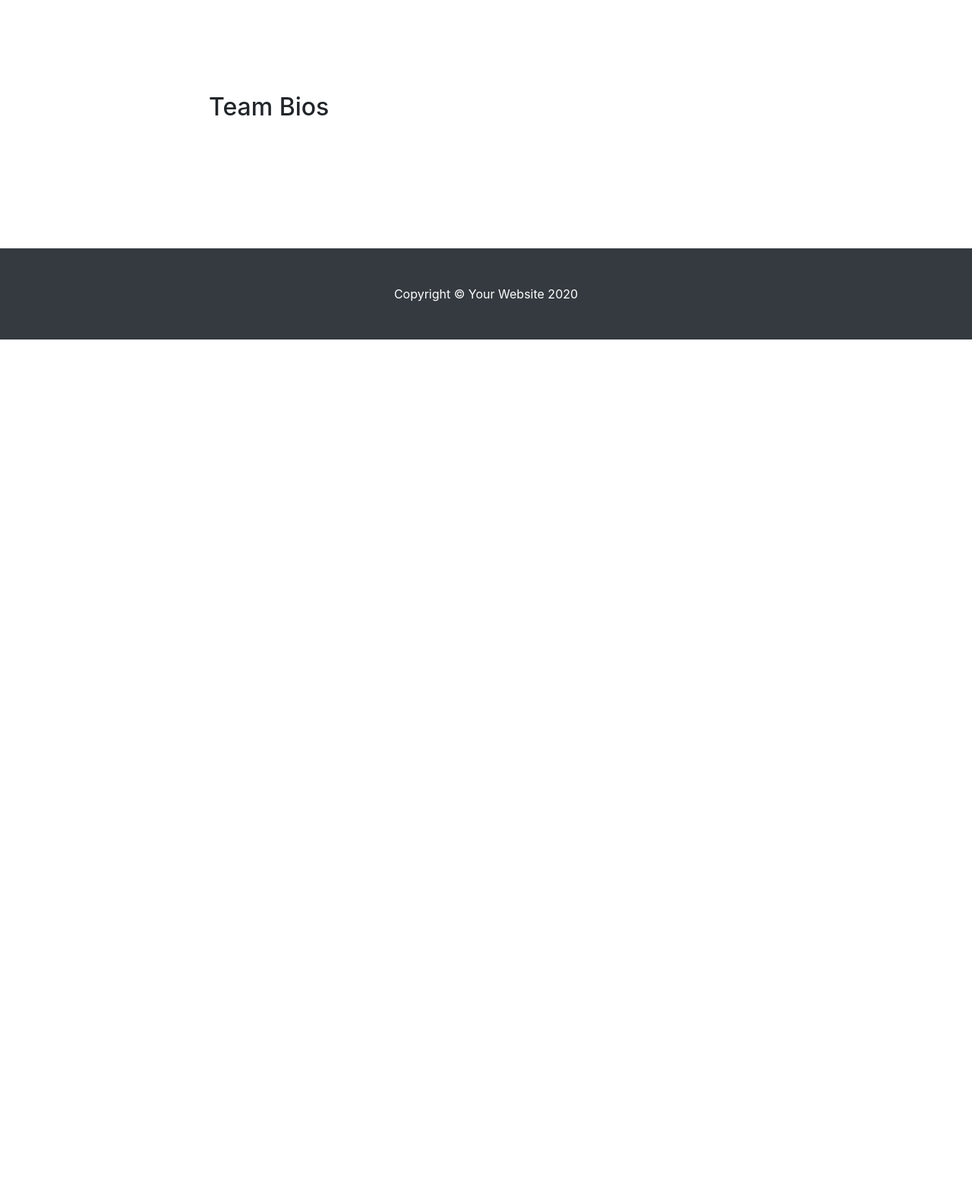
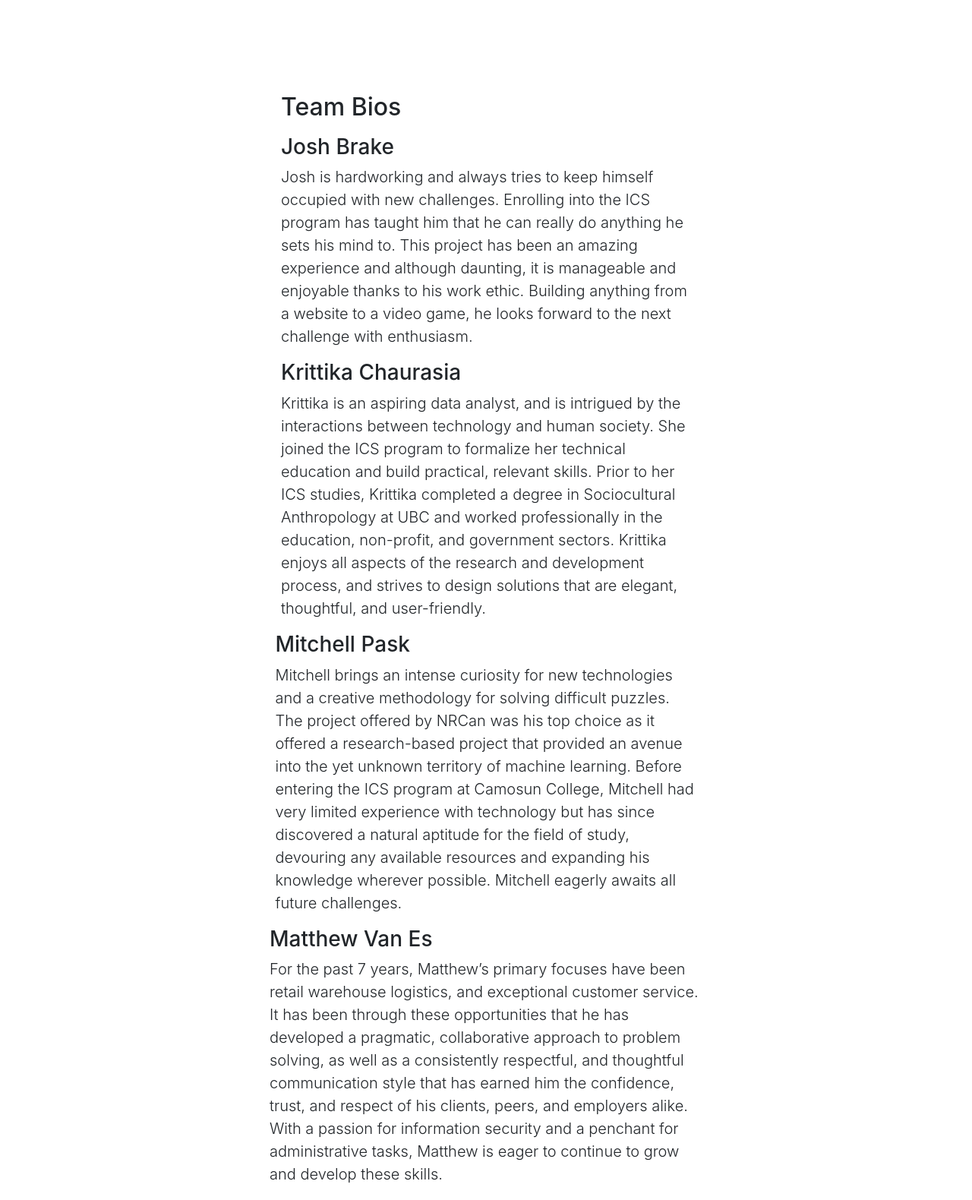
Before and after one commit to teamfourtrees/eportfolio, a website with bundled scripts: page index.html in a window 1280 px wide. Shown: the part 3340-4920 px from the top of the page at 76% size. Before the commit the page ends 3787 px from the top, so only its background shows below. Built offline with nearby package versions, Linux system fonts and the light colour scheme.

Commit message:
added group photos and desc

```diff
--- a/index.html
+++ b/index.html
@@ -130,12 +130,33 @@
 
   <section id="teambios">
     <div class="container">
+      <!--Josh's Row-->
       <div class="row">
-        <div class="col-lg-8 mx-auto">
+        <div class="col-lg-6 mx-auto">
           <h2>Team Bios</h2>
           <p class="lead">
-            </p>
+          <h3>Josh Brake</h3>
+          <p class="lead">Josh is hardworking and always tries to keep himself occupied with new challenges. Enrolling into the ICS program has taught him that he can really do anything he sets his mind to. This project has been an amazing experience and although daunting, it is manageable and enjoyable thanks to his work ethic. Building anything from a website to a video game, he looks forward to the next challenge with enthusiasm.</p>
+          </p>
         </div>
+      </div>
+      <!-- Krittika's Row -->
+      <div class="row">
+        <div class="col-lg-6 mx-auto">
+          <h3>Krittika Chaurasia</h3>
+          <p class="lead">Krittika is an aspiring data analyst, and is intrigued by the interactions between technology and human society. She joined the ICS program to formalize her technical education and build practical, relevant skills. Prior to her ICS studies, Krittika completed a degree in Sociocultural Anthropology at UBC and worked professionally in the education, non-profit, and government sectors. Krittika enjoys all aspects of the research and development process, and strives to design solutions that are elegant, thoughtful, and user-friendly.</p>
+      </div>
+      <!-- Mitchell's Row -->
+      <div class="row">
+        <div class="col-lg-6 mx-auto">
+          <h3>Mitchell Pask</h3>
+          <p class="lead">Mitchell brings an intense curiosity for new technologies and a creative methodology for solving difficult puzzles. The project offered by NRCan was his top choice as it offered a research-based project that provided an avenue into the yet unknown territory of machine learning. Before entering the ICS program at Camosun College, Mitchell had very limited experience with technology but has since discovered a natural aptitude for the field of study, devouring any available resources and expanding his knowledge wherever possible. Mitchell eagerly awaits all future challenges.</p>
+      </div>
+      <div class="row">
+        <div class="col-lg-6 mx-auto">
+          <h3>Matthew Van Es</h3>
+          <p class="lead">For the past 7 years, Matthew’s primary focuses have been retail warehouse logistics, and exceptional customer service. It has been through these opportunities that he has developed a pragmatic, collaborative approach to problem solving, as well as a consistently respectful, and thoughtful communication style that has earned him the confidence, trust, and respect of his clients, peers, and employers alike. With a passion for information security and a penchant for administrative tasks, Matthew is eager to continue to grow and develop these skills.</p>
+      </div>
       </div>
     </div>
   </section>
@@ -143,7 +164,7 @@
   <!-- Footer -->
   <footer class="py-5 bg-dark">
     <div class="container">
-      <p class="m-0 text-center text-white">Copyright &copy; Your Website 2020</p>
+      <p class="m-0 text-center text-white">Team FourTrees would like to thank their sponsors at the Pacific Forestry Centre, Brian Low and Jeannette Strand, as well as the Camosun College faculty, for their support, encouragement, and feedback throughout this project.</p>
     </div>
     <!-- /.container -->
   </footer>
```
Also changed, not shown: files/josh-photo.jpg (added), files/mitchell-photo.jpg (added), 2 other files.
